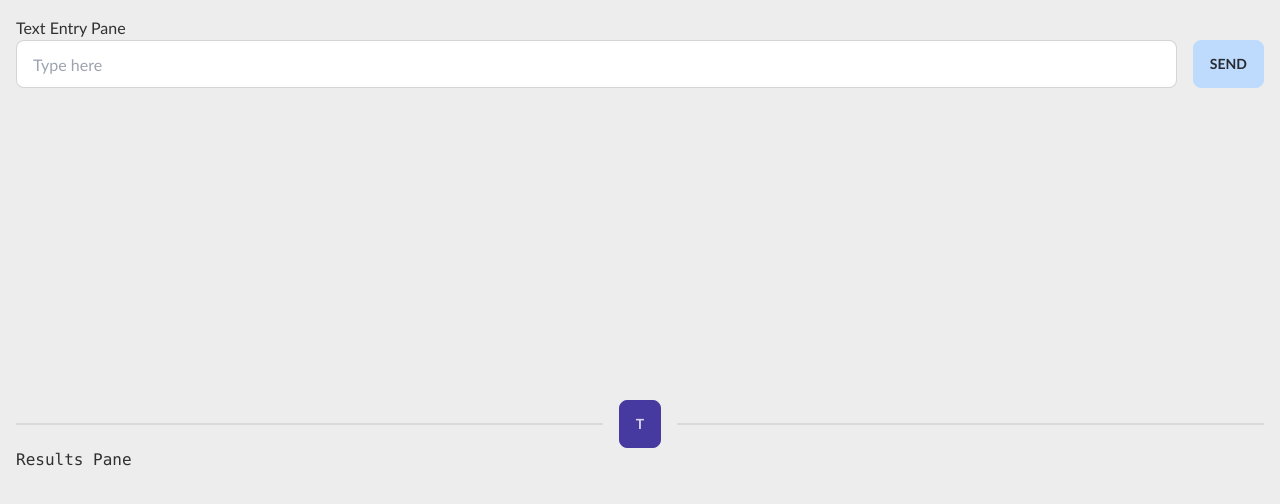
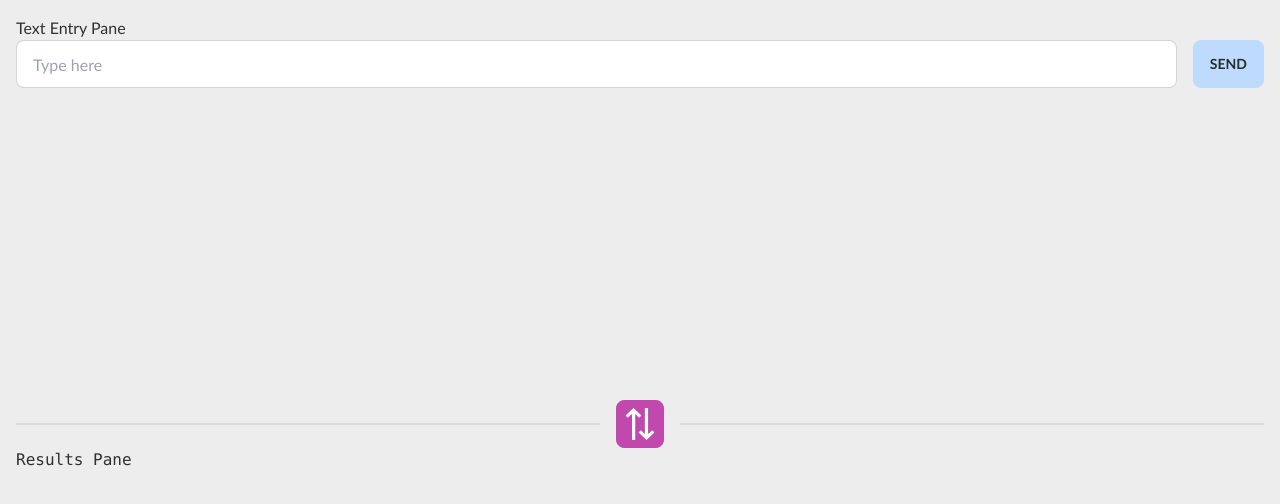
Before and after one commit to csterritt/wllama, a Vue app in the folder frontend/: page / in a window 1280 px wide. Shown: the top 504 px of the page. Built offline with nearby package versions, Linux system fonts and the light colour scheme.

Commit message:
Set up arrow-up-down icon for toggle button.

```diff
--- a/frontend/src/components/PaneContainer.vue
+++ b/frontend/src/components/PaneContainer.vue
@@ -4,8 +4,15 @@
 
     <div class="flex flex-row">
       <div class="flex-grow divider">
-        <button class="btn btn-secondary" @click="store.togglePaneState">
-          T
+        <button
+          class="btn btn-square btn-accent"
+          @click="store.togglePaneState"
+        >
+          <img
+            alt="toggle panes"
+            class="w-8 h-8"
+            src="../assets/icons/arrow-up-341-svgrepo-com.svg"
+          />
         </button>
       </div>
     </div>
```
Also changed, not shown: frontend/src/assets/icons/arrow-up-341-svgrepo-com.svg (added).
